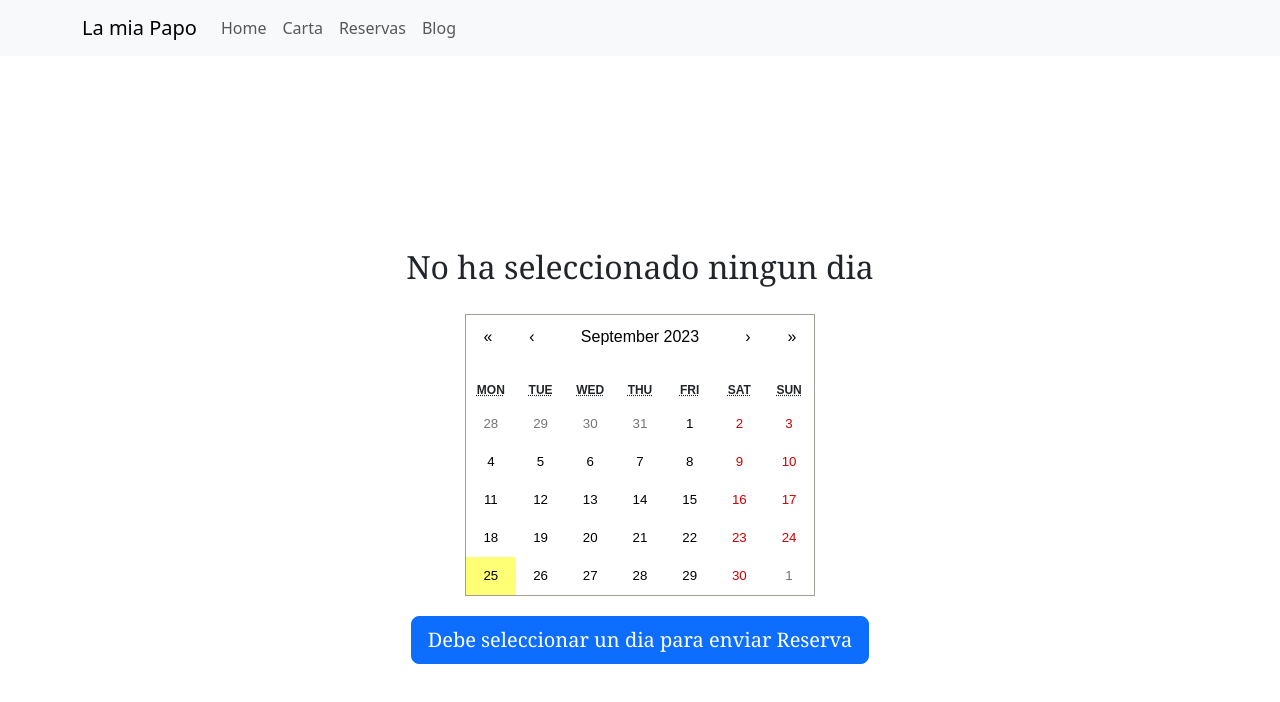
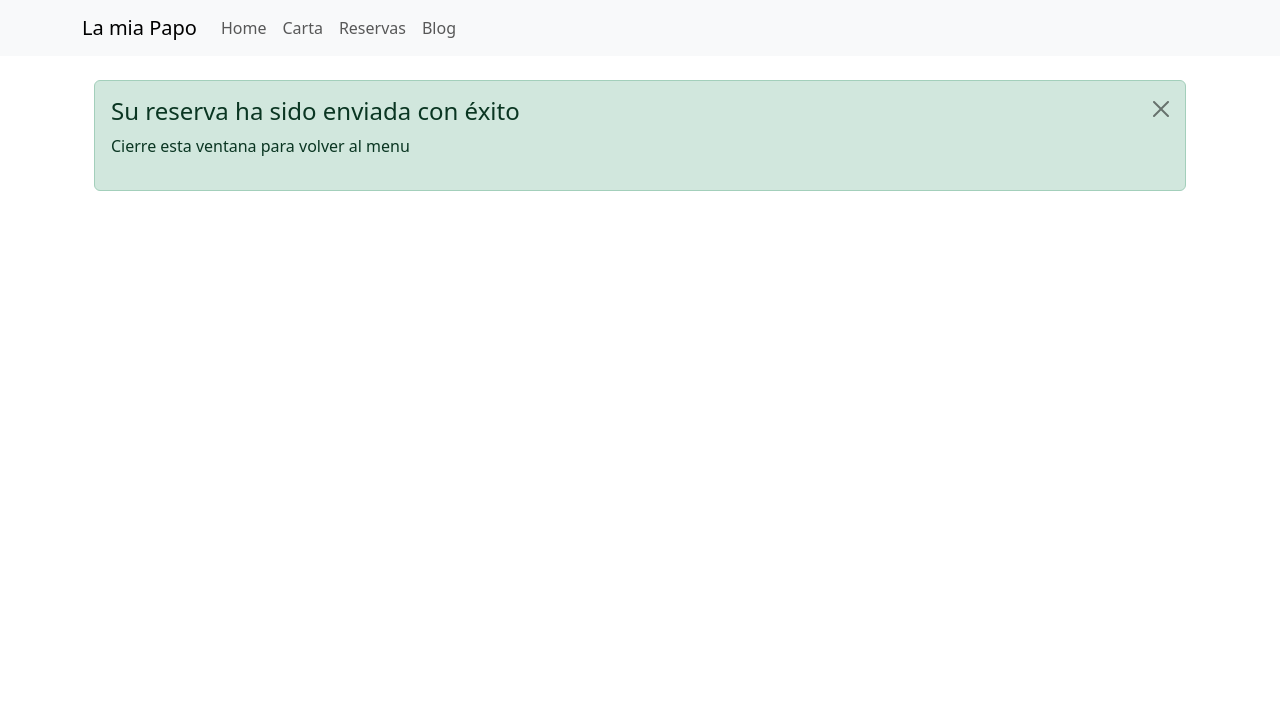
Before and after one commit to Cristianibanezvillarroel/ProyectoRestauranteCristianIbanez, a React (Vite) app: page /ProyectoRestauranteCristianIbanez/reserva in a window 1280 px wide. Both pictures are taken after a click on the button "Debe seleccionar un dia para enviar Reserva". Shown: the top 702 px of the page. Built offline with nearby package versions, Linux system fonts and the light colour scheme.

Commit message:
agregacion de alert en envio de reserva

```diff
--- a/src/routes/Reservas.jsx
+++ b/src/routes/Reservas.jsx
@@ -1,7 +1,7 @@
 import { useState } from "react";
 import Calendar from "react-calendar";
 import "react-calendar/dist/Calendar.css";
-import Button from 'react-bootstrap/Button';
+import {Container, Button , Alert} from 'react-bootstrap';
 
 export const Reservas = () => {
   const allMonthValues = [
@@ -23,6 +23,8 @@ export const Reservas = () => {
 
   const [calendarText, setCalendarText] = useState(`No ha seleccionado ningun dia`);
 
+  const [show, setShow] = useState(false);
+
   const handleDateChange = (value) => {
     setSelectedDate(value);
     setCalendarText(`El dia seleccionado es ${value.toDateString()}`);
@@ -37,6 +39,21 @@ export const Reservas = () => {
     const monthValue = allMonthValues[value.getMonth()];
     setCalendarText(`${monthValue} Mes seleccionado`);
   };
+
+  if (show) {
+    return (
+      <div className="App">
+        <Container className='p-4'>
+          <Alert variant="success" onClose={() => setShow(false)} dismissible >
+            <Alert.Heading>Su reserva ha sido enviada con éxito</Alert.Heading>
+            <p>
+              Cierre esta ventana para volver al menu</p>
+          </Alert>
+        </Container>
+      </div>
+    );
+  }
+
   return (
     <div className="calendar-css">
       <h2 className="calander-details">{calendarText}</h2>
@@ -47,10 +64,10 @@ export const Reservas = () => {
         value={selectedDate}
       />
       <div className="d-grid gap-2">
-      <Button variant="primary" size="lg">
-        {selectedDate? 'Enviar Reserva': 'Debe seleccionar un dia para enviar Reserva'}
-      </Button>
-    </div>
+        <Button onClick={() => setShow(true)} variant="primary" size="lg">
+          {selectedDate ? 'Enviar Reserva' : 'Debe seleccionar un dia para enviar Reserva'}
+        </Button>
+      </div>
     </div>
   )
 }
```
